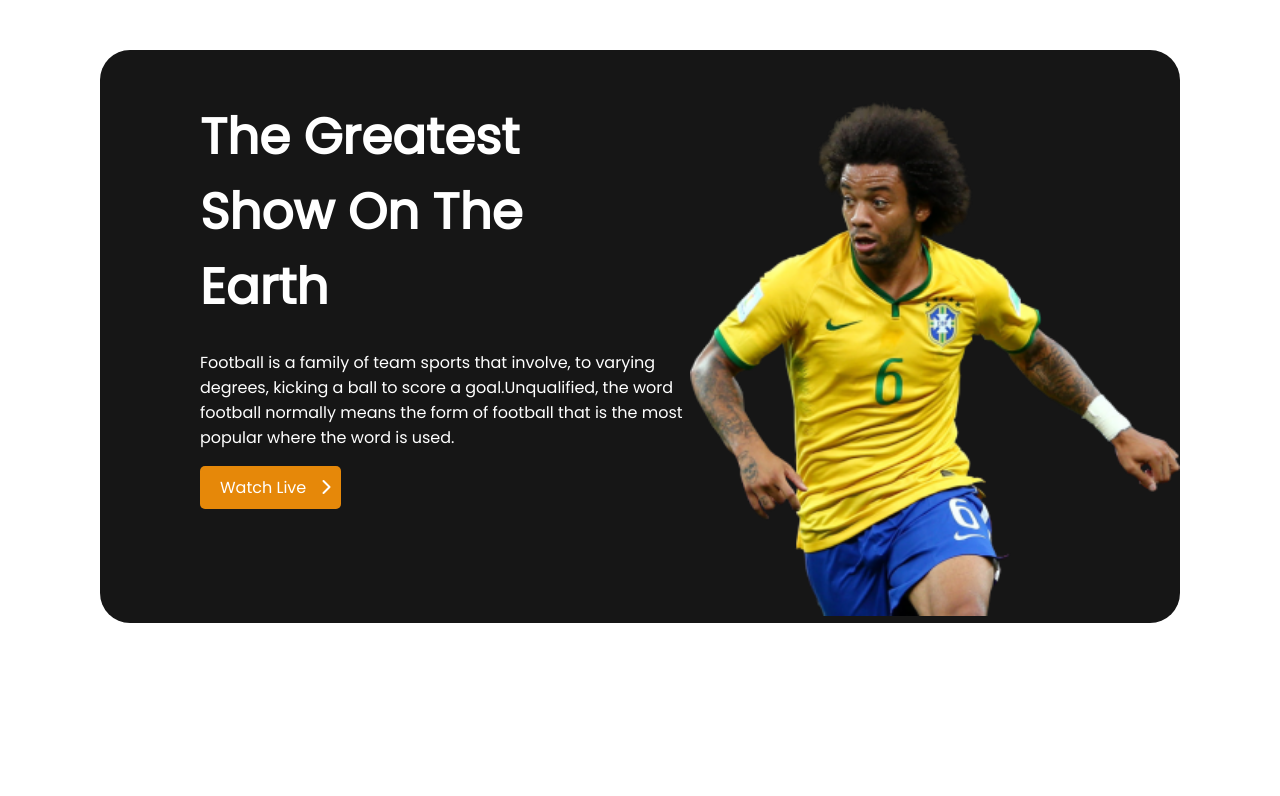
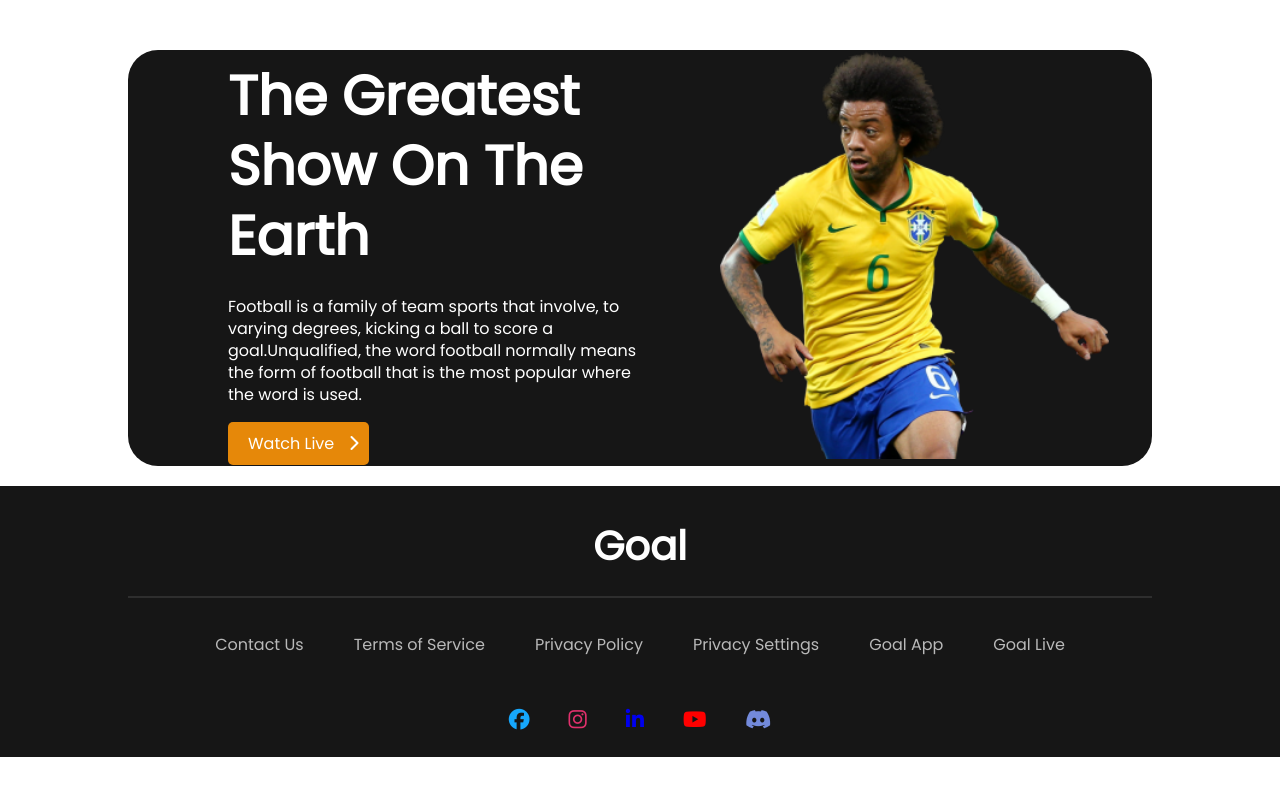
Before and after one commit to raf1n/world-cup, a plain HTML site: page index.html in a window 1280 px wide. Drawn offline with Linux system fonts and the light colour scheme.

Commit message:
footer added

```diff
--- a/index.html
+++ b/index.html
@@ -30,6 +30,33 @@
             </div>
         </div>
     </header>
+    <!-- main section  -->
+    <main>
+        <section class=""></section>
+    </main>
+
+    <!-- footer section  -->
+
+    <footer class="footer">
+        <h1>Goal</h1>
+        <hr class="footer-line">
+        <div class="footer-links">
+            <a href="" target="_blank">Contact Us</a>
+            <a href="" target="_blank">Terms of Service</a>
+            <a href="" target="_blank">Privacy Policy</a>
+            <a href="" target="_blank">Privacy Settings</a>
+            <a href="" target="_blank">Goal App</a>
+            <a href="" target="_blank">Goal Live</a>
+        </div>
+        <div class="social-icon">
+            <a href="https://www.facebook.com/" target="_blank"><i class="fa-brands fa-facebook"></i></a>
+            <a href="https://www.instagram.com/" target="_blank"><i class="fa-brands fa-instagram"></i></a>
+            <a href="https://www.linkedin.com/" target="_blank"><i class="fa-brands fa-linkedin-in"></i></a>
+            <a href="https://www.youtube.com/" target="_blank"><i class="fa-brands fa-youtube"></i></a>
+            <a href="https://www.discord.com/" target="_blank"><i class="fa-brands fa-discord"></i></i></a>
+        </div>
+    </footer>
+
 </body>
 
 </html>
--- a/style.css
+++ b/style.css
@@ -5,7 +5,7 @@
 /* universal styles  */
 * {
   box-sizing: border-box;
-  margin: 0;
+  margin: 0 auto;
   padding: 0;
 }
 
@@ -15,38 +15,49 @@ body {
   font-family: "Poppins", sans-serif;
 }
 /* Top header banner  */
+header {
+  max-width: 80%;
+}
 .top-banner {
   display: flex;
   justify-content: center;
+  align-items: center;
   background: #161616;
   border-radius: 30px;
+  width: 100%;
+  margin-top: 50px;
   padding-left: 100px;
-  padding-top: 50px;
-  margin: 100px;
-  margin-top: 50px;
-  margin-bottom: 20px;
+  gap: 60px;
 }
 
 .banner-text h1,
 p {
   color: white;
 }
+
 .banner-text,
 .banner-image {
   width: 50%;
 }
+
 .banner-image img {
-  width: 100%;
+  width: 90%;
 }
+
 .banner-text h1 {
   font-weight: 700;
-  font-size: 50px;
+  font-size: 55px;
+  line-height: 70px;
 }
+
 .banner-text p {
   font-weight: 400;
   font-size: 16px;
+  line-height: 22px;
 }
+
 /* banner button  */
+
 .watch-live-btn {
   text-decoration: none;
   background-color: rgb(230 136 9);
@@ -54,7 +65,80 @@ p {
   padding: 10px 20px;
   border-radius: 5px;
 }
+
 .fa-chevron-right {
   position: relative;
   left: 10px;
 }
+
+/* footer style  */
+
+.footer {
+  height: 100%;
+  background: #161616;
+  display: flex;
+  flex-direction: column;
+  gap: 20px;
+  align-items: center;
+  margin-top: 20px;
+}
+
+.footer h1 {
+  font-weight: 600;
+  font-size: 40px;
+  line-height: 60px;
+  text-align: center;
+  color: #ffffff;
+  margin-top: 30px;
+}
+
+.footer-line {
+  border: 1px solid rgba(255, 255, 255, 0.1);
+  width: 80%;
+}
+
+.footer-links {
+  display: flex;
+  padding: 15px;
+  gap: 50px;
+}
+
+.footer-links a {
+  text-decoration: none;
+  font-weight: 500;
+  font-size: 16px;
+  line-height: 24px;
+  color: #b9b9b9;
+}
+
+.footer-links a:hover {
+  color: white;
+}
+
+/* Social icon transition animation  */
+
+.social-icon {
+  display: flex;
+  padding: 15px;
+  gap: 30px;
+  margin-bottom: 10px;
+  transform: scale(1.3);
+}
+
+.social-icon a:hover {
+  transform: scale(1.7);
+  transition: 0.3s;
+}
+/* Bonus Icon Color  */
+.fa-facebook {
+  color: #16a7fc;
+}
+.fa-youtube {
+  color: #ff0000;
+}
+.fa-instagram {
+  color: #e1306c;
+}
+.fa-discord {
+  color: rgb(115, 138, 219);
+}
```
